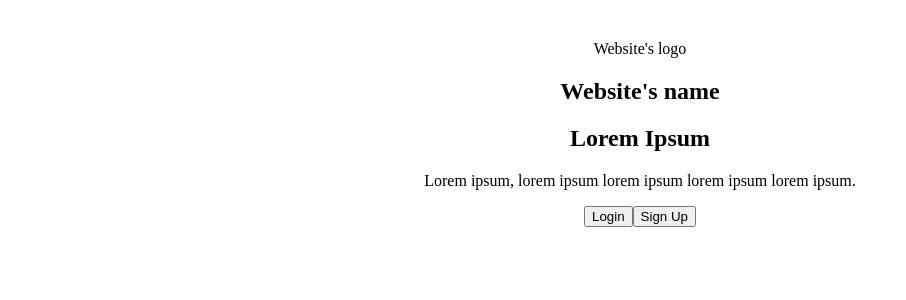
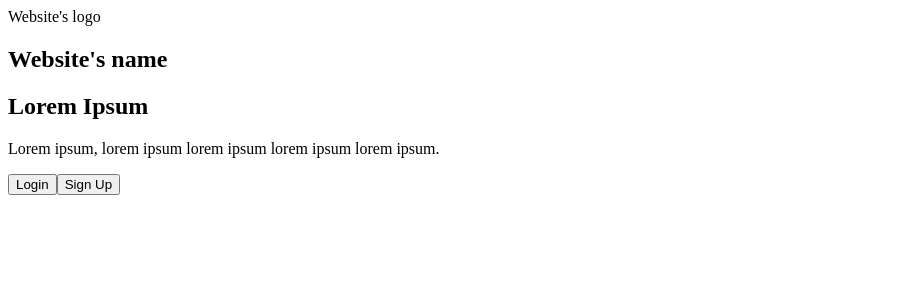
Before and after one commit to BailinYe/Survey, a React app in the folder frontend/: page / in a window 1280 px wide. Shown: the top 300 px of the page, without its empty margins (0-906 px from the left). Built offline with nearby package versions, Linux system fonts and the light colour scheme; no server answers; the HTML template or start-up script is replaced by a standard one.

Commit message:
Fixing root padding

```diff
--- a/frontend/src/App.tsx
+++ b/frontend/src/App.tsx
@@ -1,4 +1,3 @@
-import "./css/App.css";
 import {BrowserRouter, Route, Routes} from "react-router-dom";
 import Home from "./pages/Home.tsx";
 import Login from "./pages/Login.tsx";
--- a/frontend/src/css/index.css
+++ b/frontend/src/css/index.css
@@ -125,6 +125,13 @@
         @apply border-border outline-ring/50;
     }
 
+    html,
+    body,
+    #root {
+        height: 100%;
+        margin: 0;
+    }
+
     html {
         @apply font-sans;
     }
@@ -132,4 +139,8 @@
     body {
         @apply bg-background text-foreground;
     }
+
+    #root {
+        width: 100%;
+    }
 }
```
